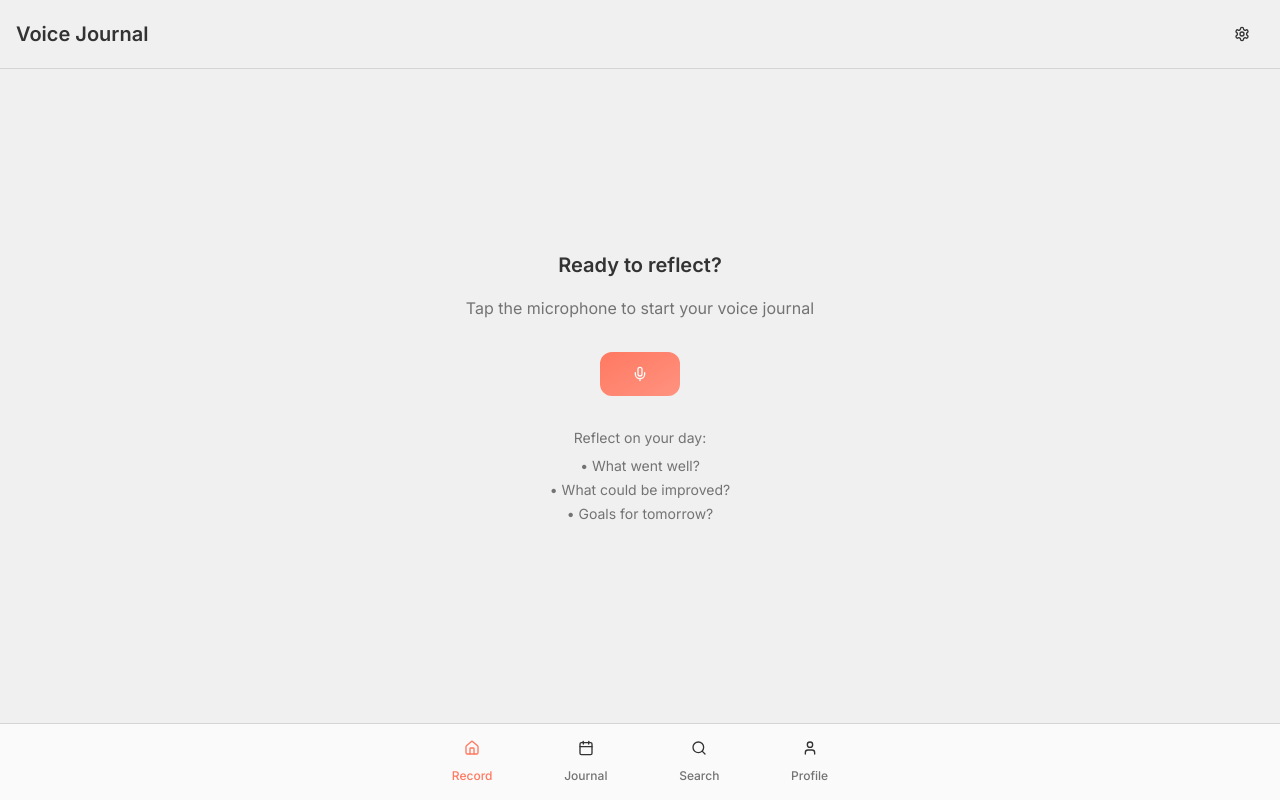
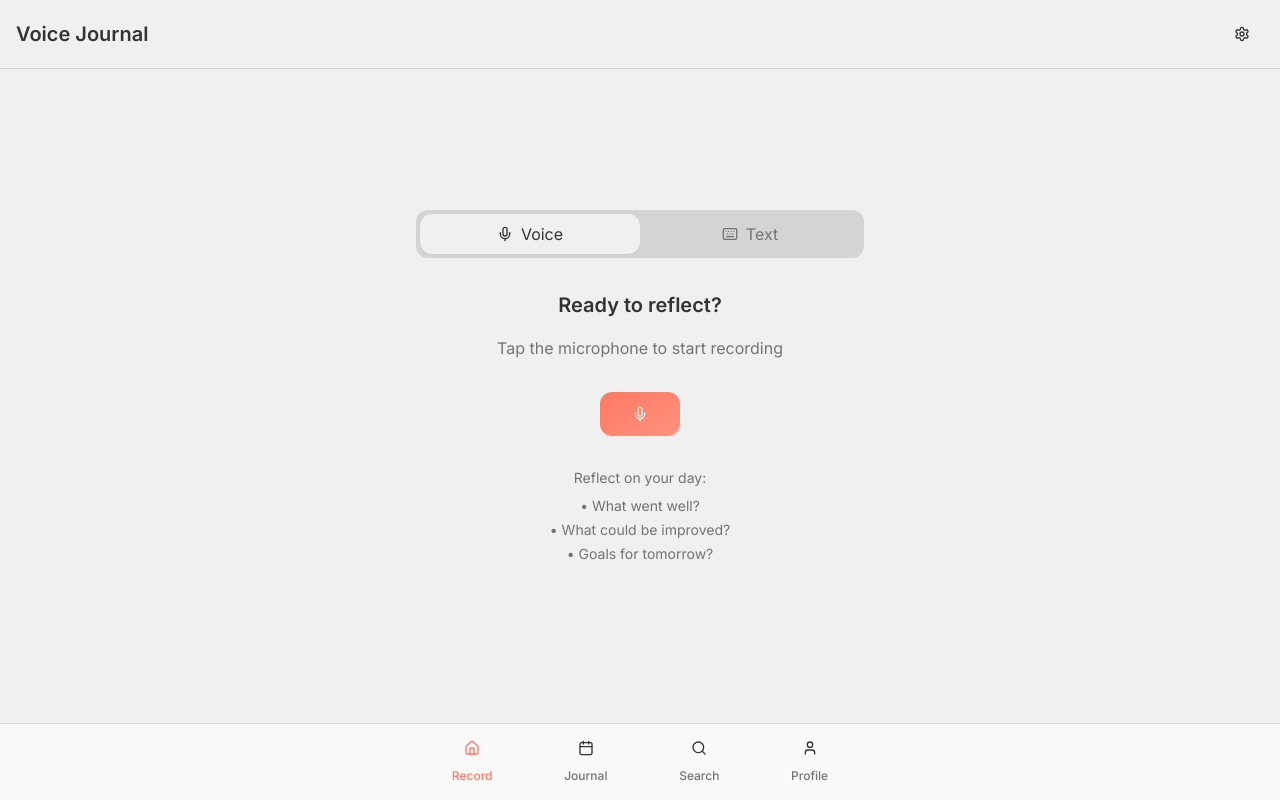
Before and after one commit to philokalos/voice-weave-ui, a React (Vite) app: page / in a window 1280 px wide. Both pictures are taken after a click on the button "Skip". Built offline with nearby package versions, Linux system fonts and the light colour scheme.

Commit message:
Add text input to recording screen
Allow users to input text directly on the recording screen, in addition to voice recording.

```diff
--- a/src/pages/Recording.tsx
+++ b/src/pages/Recording.tsx
@@ -4,6 +4,9 @@ import { BottomNav } from "@/components/layout/BottomNav";
 import { MicrophoneButton } from "@/components/recording/MicrophoneButton";
 import { Waveform } from "@/components/recording/Waveform";
 import { RecordingTimer } from "@/components/recording/RecordingTimer";
+import { Button } from "@/components/ui/button";
+import { Textarea } from "@/components/ui/textarea";
+import { Mic, Keyboard } from "lucide-react";
 
 interface RecordingProps {
   activeTab: 'home' | 'dashboard' | 'search' | 'profile';
@@ -13,6 +16,8 @@ interface RecordingProps {
 export const Recording = ({ activeTab, onTabChange }: RecordingProps) => {
   const [isRecording, setIsRecording] = useState(false);
   const [recordingTime, setRecordingTime] = useState(0);
+  const [inputMode, setInputMode] = useState<'voice' | 'text'>('voice');
+  const [textInput, setTextInput] = useState('');
 
   const handleToggleRecording = () => {
     if (isRecording) {
@@ -37,7 +42,36 @@ export const Recording = ({ activeTab, onTabChange }: RecordingProps) => {
 
       {/* Main recording area */}
       <main className="flex-1 flex flex-col items-center justify-center px-6 pb-24">
-        <div className="text-center space-y-8 max-w-sm mx-auto">
+        <div className="w-full max-w-md mx-auto space-y-8">
+          {/* Input mode toggle */}
+          <div className="flex bg-muted rounded-xl p-1">
+            <button
+              onClick={() => setInputMode('voice')}
+              className={`flex-1 flex items-center justify-center gap-2 px-4 py-2 rounded-lg transition-all ${
+                inputMode === 'voice'
+                  ? 'bg-background text-foreground shadow-sm'
+                  : 'text-muted-foreground hover:text-foreground'
+              }`}
+            >
+              <Mic className="h-4 w-4" />
+              Voice
+            </button>
+            <button
+              onClick={() => setInputMode('text')}
+              className={`flex-1 flex items-center justify-center gap-2 px-4 py-2 rounded-lg transition-all ${
+                inputMode === 'text'
+                  ? 'bg-background text-foreground shadow-sm'
+                  : 'text-muted-foreground hover:text-foreground'
+              }`}
+            >
+              <Keyboard className="h-4 w-4" />
+              Text
+            </button>
+          </div>
+
+          {inputMode === 'voice' ? (
+            // Voice recording mode
+            <div className="text-center space-y-8">
               {/* Status and timer */}
               <div className="space-y-4">
                 {isRecording ? (
@@ -56,7 +90,7 @@ export const Recording = ({ activeTab, onTabChange }: RecordingProps) => {
                       Ready to reflect?
                     </h2>
                     <p className="text-muted-foreground">
-                  Tap the microphone to start your voice journal
+                      Tap the microphone to start recording
                     </p>
                   </>
                 )}
@@ -86,6 +120,38 @@ export const Recording = ({ activeTab, onTabChange }: RecordingProps) => {
                 </div>
               )}
             </div>
+          ) : (
+            // Text input mode
+            <div className="space-y-6">
+              <div className="space-y-4">
+                <h2 className="text-heading text-center">
+                  Write your thoughts
+                </h2>
+                <p className="text-muted-foreground text-center">
+                  Type your daily reflection
+                </p>
+              </div>
+
+              <Textarea
+                placeholder="What went well today? What could be improved? What are your goals for tomorrow?"
+                value={textInput}
+                onChange={(e) => setTextInput(e.target.value)}
+                className="min-h-[200px] resize-none"
+              />
+
+              <Button
+                className="w-full"
+                disabled={!textInput.trim()}
+                onClick={() => {
+                  console.log('Text entry saved:', textInput);
+                  setTextInput('');
+                }}
+              >
+                Save Journal Entry
+              </Button>
+            </div>
+          )}
+        </div>
       </main>
 
       <BottomNav activeTab={activeTab} onTabChange={onTabChange} />
```
Lines whose indentation alone changed are shown as unchanged.
